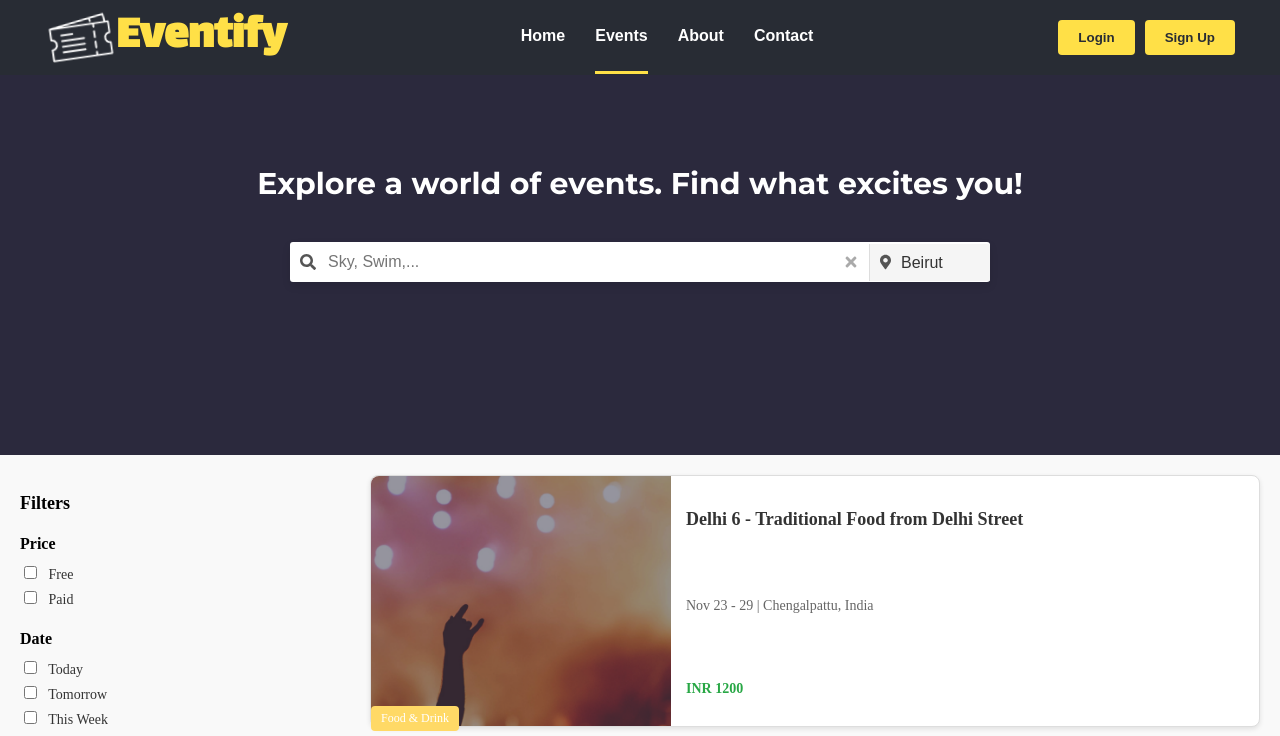
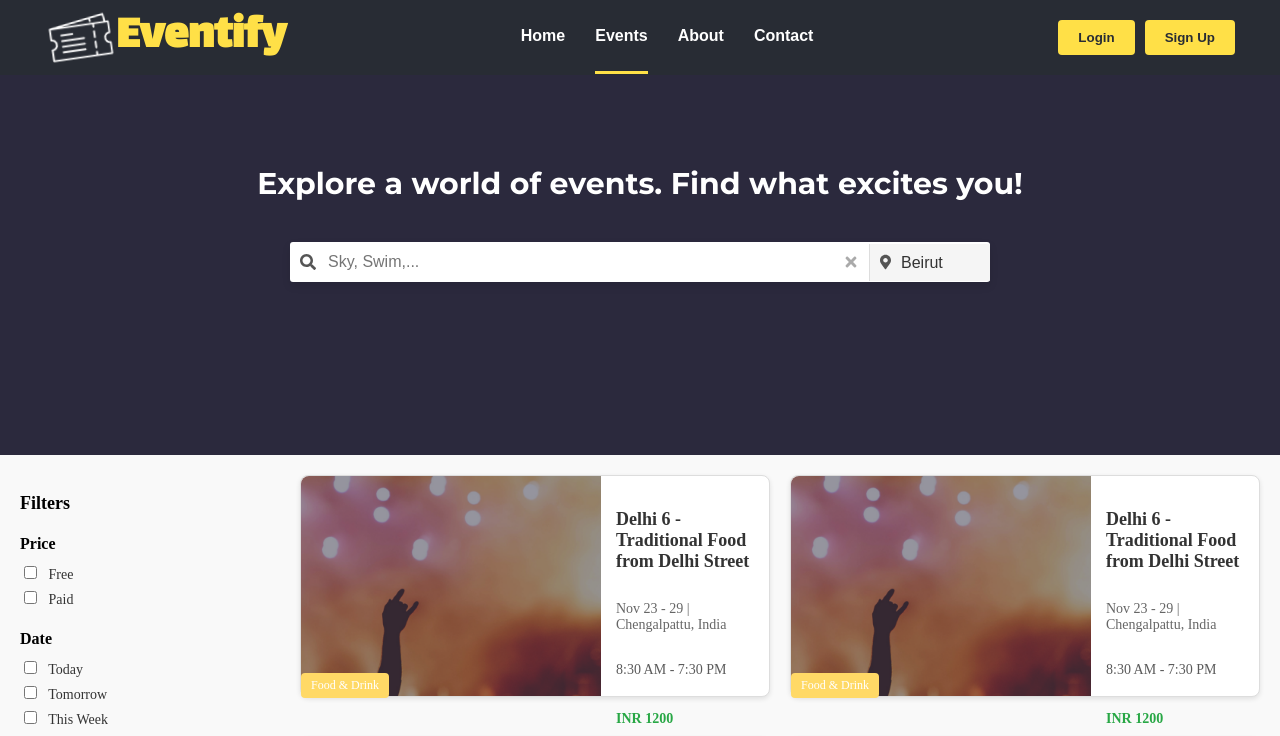
Before and after one commit to ali-mansour21/ActiveVibe, a React (Vite) app in the folder frontend/: page /events in a window 1280 px wide. Shown: the top 736 px of the page. Built offline with nearby package versions, Linux system fonts and the light colour scheme.

Commit message:
Add time and fix the online card style

```diff
--- a/frontend/src/pages/Events/components/EventCard.jsx
+++ b/frontend/src/pages/Events/components/EventCard.jsx
@@ -1,5 +1,13 @@
 import "../styles/eventcard.css";
-const EventCard = ({ title, date, location, price, category, imageUrl }) => {
+const EventCard = ({
+  title,
+  date,
+  location,
+  price,
+  category,
+  imageUrl,
+  time,
+}) => {
   return (
     <div className="online-event-card">
       <img src={imageUrl} alt={title} className="online-event-image" />
@@ -9,6 +17,7 @@ const EventCard = ({ title, date, location, price, category, imageUrl }) => {
         <p className="online-event-date-location">
           {date} | {location}
         </p>
+        <p className="online-event-time">{time}</p>
         <p className="online-event-price">{price}</p>
       </div>
     </div>
--- a/frontend/src/pages/Events/components/EventListing.jsx
+++ b/frontend/src/pages/Events/components/EventListing.jsx
@@ -8,6 +8,7 @@ const EventListing = () => {
       date: "Nov 23 - 29",
       location: "Chengalpattu, India",
       price: "INR 1200",
+      time: "8:30 AM - 7:30 PM",
       category: "Food & Drink",
       imageUrl: logo,
     },
@@ -16,6 +17,7 @@ const EventListing = () => {
       date: "Nov 23 - 29",
       location: "Chengalpattu, India",
       price: "INR 1200",
+      time: "8:30 AM - 7:30 PM",
       category: "Food & Drink",
       imageUrl: logo,
     },
@@ -24,6 +26,7 @@ const EventListing = () => {
       date: "Nov 23 - 29",
       location: "Chengalpattu, India",
       price: "INR 1200",
+      time: "8:30 AM - 7:30 PM",
       category: "Food & Drink",
       imageUrl: logo,
     },
@@ -32,6 +35,7 @@ const EventListing = () => {
       date: "Dec 17",
       location: "New Delhi, India",
       price: "FREE",
+      time: "8:30 AM - 7:30 PM",
       category: "Educational & Business",
       imageUrl: logo,
     },
@@ -40,6 +44,7 @@ const EventListing = () => {
       date: "Dec 17",
       location: "New Delhi, India",
       price: "FREE",
+      time: "8:30 AM - 7:30 PM",
       category: "Educational & Business",
       imageUrl: logo,
     },
@@ -48,6 +53,7 @@ const EventListing = () => {
       date: "Dec 17",
       location: "New Delhi, India",
       price: "FREE",
+      time: "8:30 AM - 7:30 PM",
       category: "Educational & Business",
       imageUrl: logo,
     },
--- a/frontend/src/pages/Events/styles/eventcard.css
+++ b/frontend/src/pages/Events/styles/eventcard.css
@@ -4,12 +4,17 @@
   border: 1px solid #ddd;
   border-radius: 8px;
   position: relative;
-  height: 250px;
+  height: 220px;
+  cursor: pointer;
   margin-bottom: 20px;
   background-color: white;
+  transition: 0.2s all ease-in-out;
   box-shadow: 0 2px 5px rgba(0, 0, 0, 0.1);
 }
-
+.online-event-card:hover {
+  scale: 0.95;
+  z-index: 100;
+}
 .online-event-image {
   width: 300px;
   border-top-left-radius: 8px;
@@ -23,14 +28,14 @@
   flex: 1;
   display: flex;
   flex-direction: column;
-  justify-content: space-between;
+  gap: 5px;
 }
 
 .online-event-category {
   background-color: #ffd966;
   color: #fff;
   position: absolute;
-  top: 230px;
+  top: 197px;
   left: 0;
   padding: 5px 10px;
   border-radius: 4px;
@@ -50,7 +55,10 @@
   color: #666;
   margin-bottom: 10px;
 }
-
+.online-event-time {
+  font-size: 14px;
+  color: #5a5a5a;
+}
 .online-event-price {
   font-size: 14px;
   color: #28a745; /* Green color for price */
--- a/frontend/src/pages/Events/styles/eventlisting.css
+++ b/frontend/src/pages/Events/styles/eventlisting.css
@@ -6,7 +6,7 @@
 }
 
 .filters {
-  width: 300px;
+  width: 230px;
   margin-right: 50px;
 }
 
--- a/frontend/src/pages/Home/styles/eventcard.css
+++ b/frontend/src/pages/Home/styles/eventcard.css
@@ -4,12 +4,17 @@
   border-radius: 8px;
   height: 400px;
   box-shadow: 0 4px 8px rgba(0, 0, 0, 0.1);
-  overflow: hidden;
+  transition: 0.2s all ease-in-out;
   position: relative;
+  cursor: pointer;
 }
-
+.event-card:hover {
+  scale: 0.95;
+}
 .event-image {
   width: 100%;
+  border-top-left-radius: 8px;
+  border-top-right-radius: 8px;
   height: 250px;
   object-fit: cover;
 }
```
